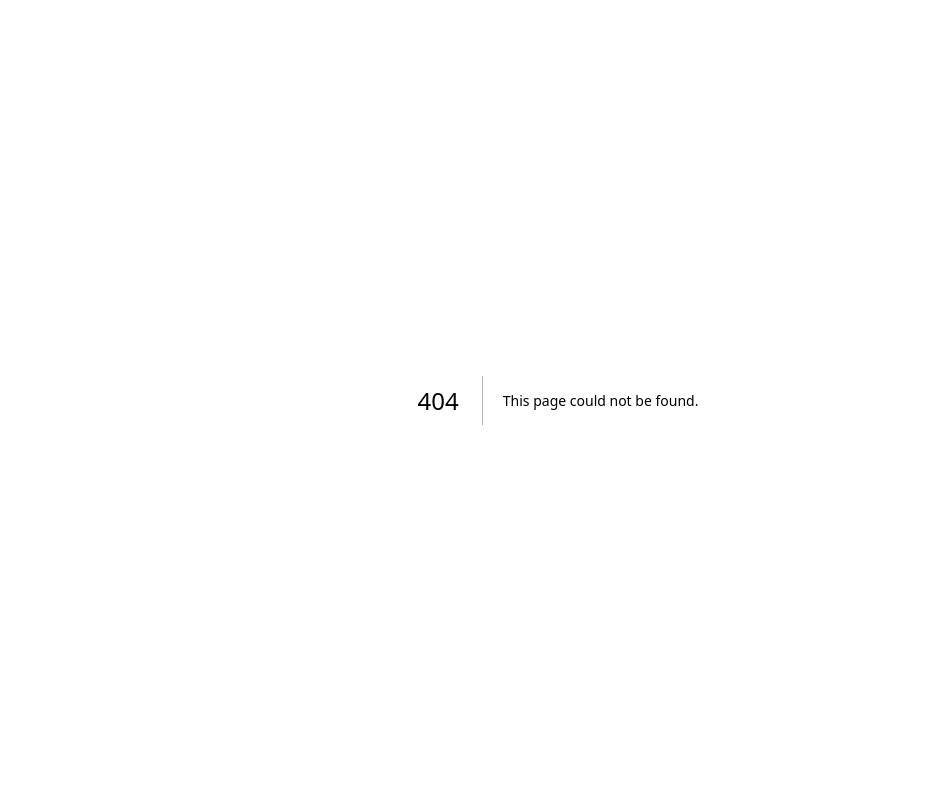
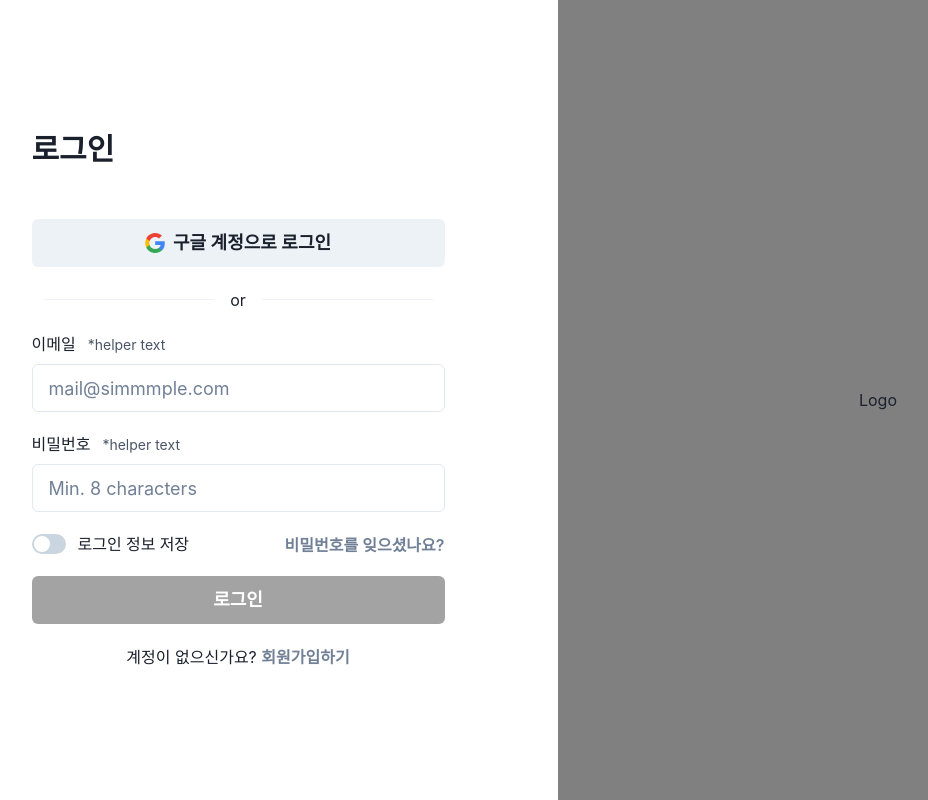
Before and after one commit to DDD-Community/DDD-10-WABLE-WEB, a Next.js app: page /login in a window 1280 px wide. Before the commit this address had no page. Shown: the whole page, without its empty margins (82-1010 px from the left). Built offline with nearby package versions, Linux system fonts and the light colour scheme.

Commit message:
feat: 로그인 페이지 퍼블리싱

```diff
--- /dev/null
+++ b/src/components/common/icons.tsx
@@ -0,0 +1,38 @@
+type IconProps = React.HTMLAttributes<SVGElement>;
+
+export const Icons = {
+  google: (props: IconProps) => (
+    <svg
+      xmlns="http://www.w3.org/2000/svg"
+      width="20"
+      height="20"
+      viewBox="0 0 20 20"
+      fill="none"
+      {...props}
+    >
+      <g clipPath="url(#clip0_326_3402)">
+        <path
+          d="M19.7879 10.2257C19.7879 9.56732 19.7296 8.94232 19.6296 8.33398H10.2129V12.0923H15.6046C15.3629 13.3257 14.6546 14.3673 13.6046 15.0757V17.5757H16.8212C18.7046 15.834 19.7879 13.2673 19.7879 10.2257Z"
+          fill="#4285F4"
+        />
+        <path
+          d="M10.2131 19.9999C12.9131 19.9999 15.1714 19.0999 16.8214 17.5749L13.6048 15.0749C12.7048 15.6749 11.5631 16.0415 10.2131 16.0415C7.60475 16.0415 5.39642 14.2832 4.60475 11.9082H1.28809V14.4832C2.92975 17.7499 6.30475 19.9999 10.2131 19.9999Z"
+          fill="#34A853"
+        />
+        <path
+          d="M4.60456 11.9092C4.39622 11.3092 4.28789 10.6676 4.28789 10.0009C4.28789 9.33424 4.40456 8.69258 4.60456 8.09258V5.51758H1.28789C0.604556 6.86758 0.212891 8.38424 0.212891 10.0009C0.212891 11.6176 0.604556 13.1342 1.28789 14.4842L4.60456 11.9092Z"
+          fill="#FBBC05"
+        />
+        <path
+          d="M10.2131 3.95833C11.6881 3.95833 13.0048 4.46667 14.0464 5.45834L16.8964 2.60833C15.1714 0.991667 12.9131 0 10.2131 0C6.30475 0 2.92975 2.25 1.28809 5.51667L4.60475 8.09167C5.39642 5.71667 7.60475 3.95833 10.2131 3.95833Z"
+          fill="#EA4335"
+        />
+      </g>
+      <defs>
+        <clipPath id="clip0_326_3402">
+          <rect width="20" height="20" fill="white" />
+        </clipPath>
+      </defs>
+    </svg>
+  ),
+};
--- /dev/null
+++ b/src/pages/login/index.tsx
@@ -0,0 +1,83 @@
+import {
+  AbsoluteCenter,
+  Box,
+  Button,
+  Center,
+  Divider,
+  Flex,
+  FormControl,
+  FormErrorMessage,
+  FormHelperText,
+  FormLabel,
+  Heading,
+  Input,
+  Spacer,
+  Switch,
+} from '@chakra-ui/react';
+
+import { Icons } from '@/components/common/icons';
+
+export default function Login() {
+  return (
+    <Flex>
+      <Center width="50%" height="100vh">
+        <Flex direction="column" width="full" maxWidth={413} gap={5}>
+          <Heading size="lg" mb={8}>
+            로그인
+          </Heading>
+          <Button leftIcon={<Icons.google />} size="lg" width="full">
+            구글 계정으로 로그인
+          </Button>
+          <Box position="relative" padding={3}>
+            <Divider />
+            <AbsoluteCenter bg="white" px={4}>
+              or
+            </AbsoluteCenter>
+          </Box>
+          <FormControl>
+            <Flex align="center">
+              <FormLabel>이메일</FormLabel>
+              <FormHelperText mt={0} marginInlineEnd={3} marginBottom={2}>
+                *helper text
+              </FormHelperText>
+              <FormErrorMessage mt={0} marginInlineEnd={3} marginBottom={2}>
+                *error message
+              </FormErrorMessage>
+            </Flex>
+            <Input type="email" placeholder="mail@simmmple.com" size="lg" />
+          </FormControl>
+          <FormControl>
+            <Flex align="center">
+              <FormLabel>비밀번호</FormLabel>
+              <FormHelperText mt={0} marginInlineEnd={3} marginBottom={2}>
+                *helper text
+              </FormHelperText>
+              <FormErrorMessage mt={0} marginInlineEnd={3} marginBottom={2}>
+                *error message
+              </FormErrorMessage>
+            </Flex>
+            <Input type="password" placeholder="Min. 8 characters" size="lg" />
+          </FormControl>
+          <Flex align="center">
+            <Switch id="save-login-info" mr={3} />
+            <FormLabel htmlFor="save-login-info" mb={0}>
+              로그인 정보 저장
+            </FormLabel>
+            <Spacer />
+            <Button variant="link">비밀번호를 잊으셨나요?</Button>
+          </Flex>
+          <Button colorScheme="blackAlpha" size="lg" width="full">
+            로그인
+          </Button>
+          <Box textAlign="center">
+            <span>계정이 없으신가요? </span>
+            <Button variant="link">회원가입하기</Button>
+          </Box>
+        </Flex>
+      </Center>
+      <Center width="50%" height="100vh" background="gray">
+        Logo
+      </Center>
+    </Flex>
+  );
+}
```
